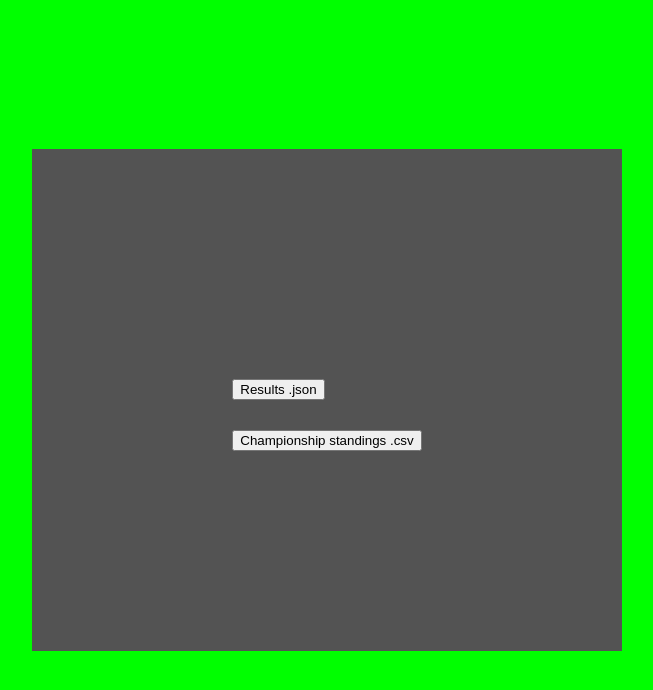
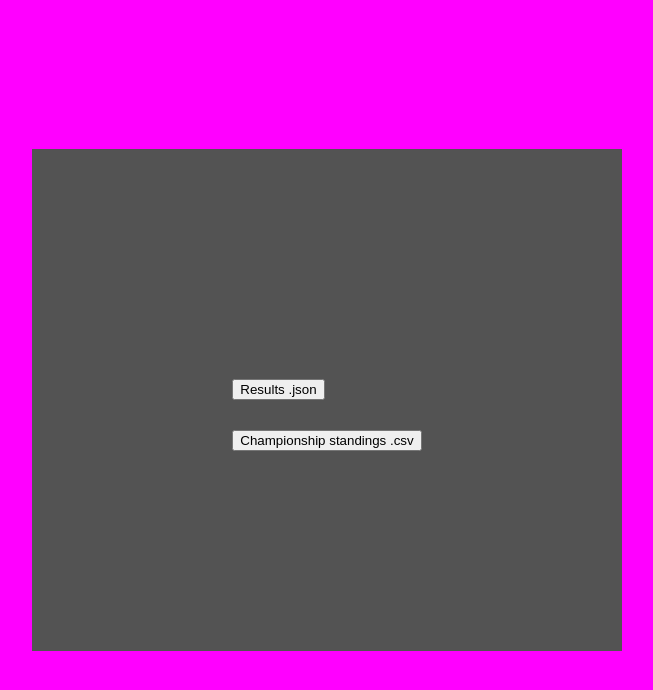
Before and after one commit to RCI-Motorsports/ResultsOverlay, a React (Create React App) app: page / in a window 1280 px wide. Shown: the top 690 px of the page, without its empty margins (313-966 px from the left). Built offline with nearby package versions, Linux system fonts and the light colour scheme.

Commit message:
Update background color

```diff
--- a/src/App.css
+++ b/src/App.css
@@ -1,5 +1,5 @@
 .App-header {
-  background-color: #00FF00;
+  background-color: #FF00FF;
   min-height: 100vh;
   display: flex;
   flex-direction: column;
```
